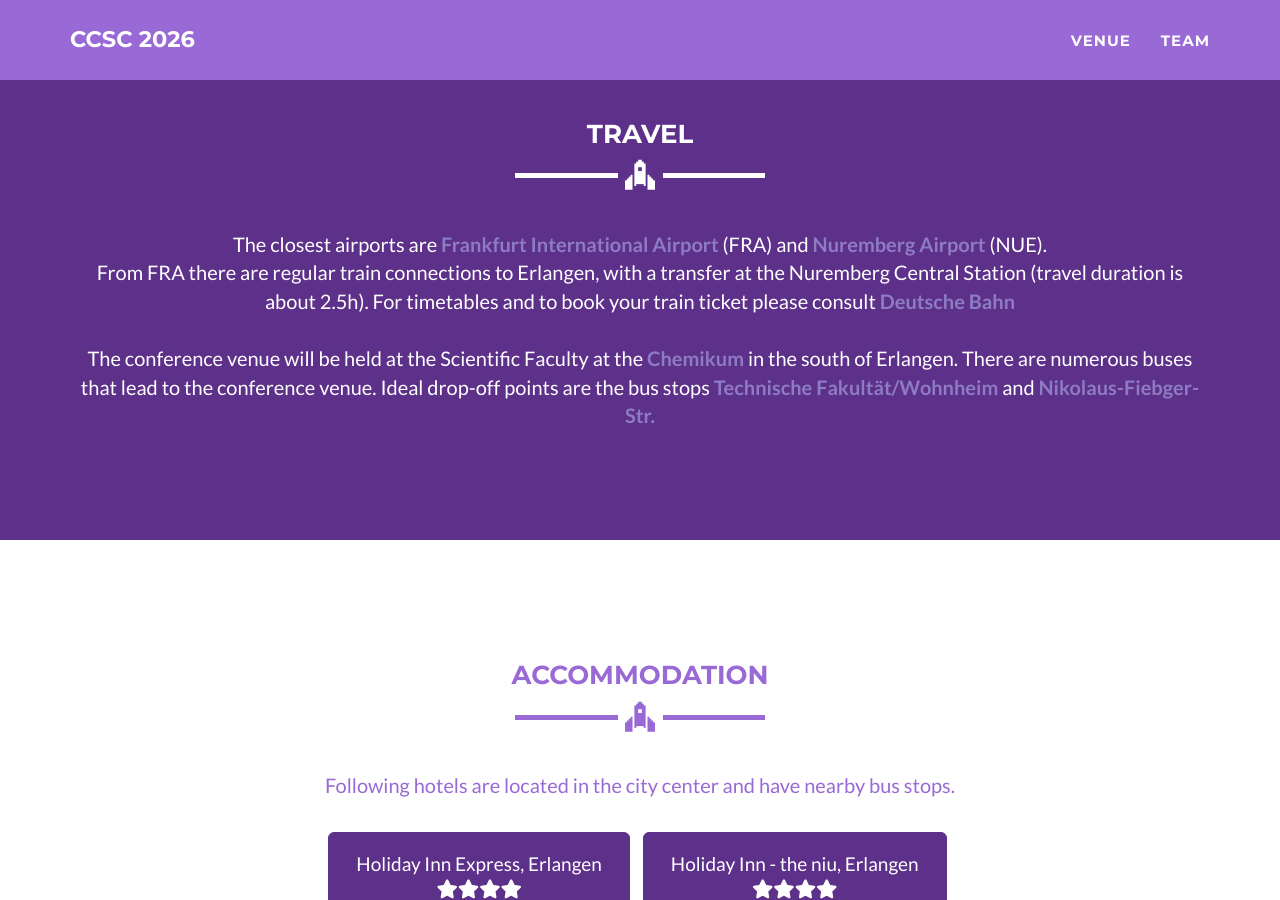
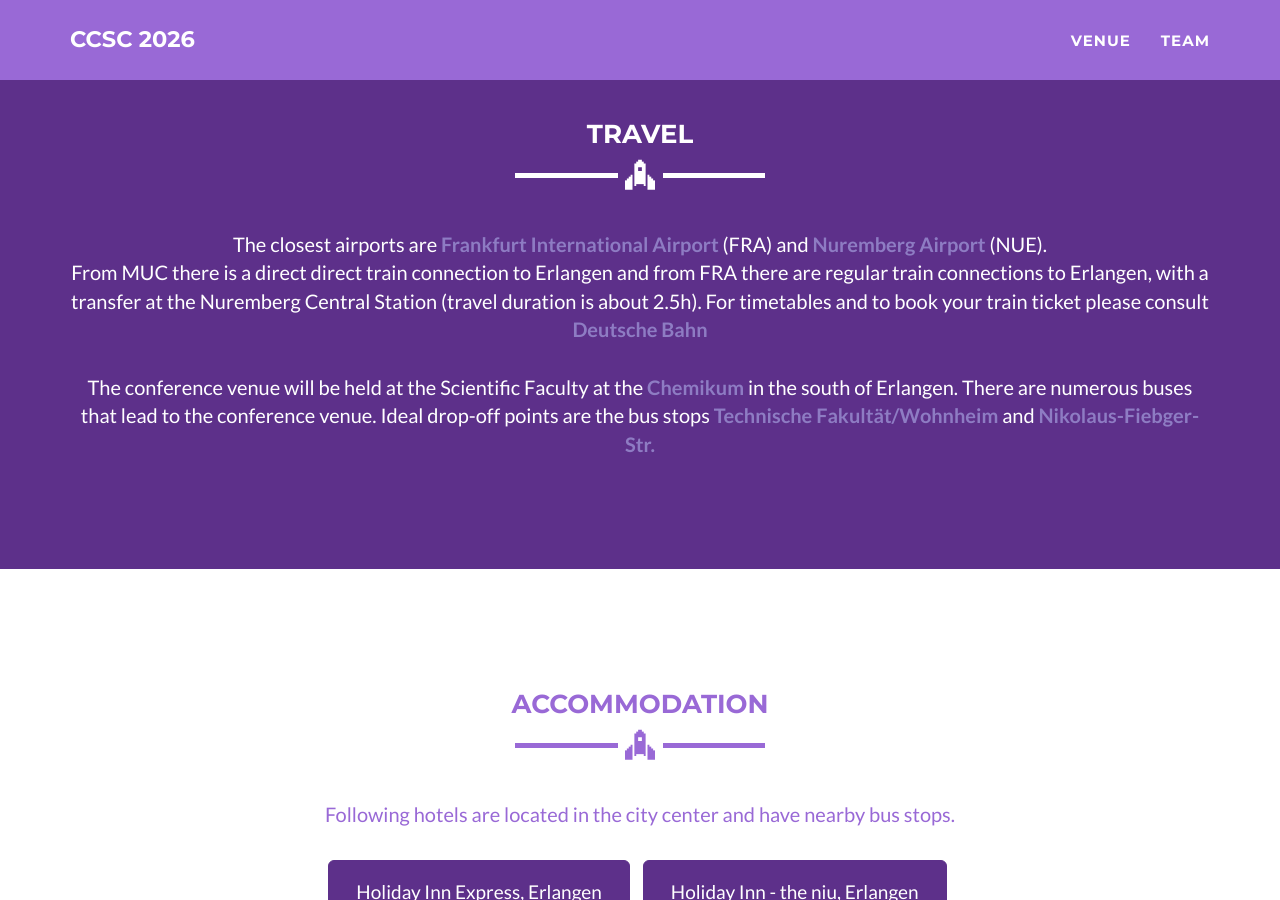
Before and after one commit to ccsc2026/ccsc2026.github.io, a Jekyll site: the page built from venue.html, in a window 1280 px wide and 900 px high, scrolled down 1191 px. Built offline with Jekyll 4.4.1, drawn with Linux system fonts in a browser that asks for light colours.

Commit message:
Update venue.html
Travel changes

```diff
--- a/venue.html
+++ b/venue.html
@@ -34,7 +34,7 @@ layout: page
          <p>
         The closest airports are <a href="https://www.frankfurt-airport.com/en.html" target="_blank" style="color:#8e7cc3;"><b>Frankfurt International Airport</b></a> (FRA) and <a href="https://www.airport-nuernberg.de/en" target="_blank" style="color:#8e7cc3;"><b>Nuremberg Airport</b></a> (NUE).
 	<br>
-	From FRA there are regular train connections to Erlangen, with a transfer at the Nuremberg Central Station (travel duration is about 2.5h).
+	From MUC there is a direct direct train connection to Erlangen and from FRA there are regular train connections to Erlangen, with a transfer at the Nuremberg Central Station (travel duration is about 2.5h).
 	For timetables and to book your train ticket please consult <a href='https://int.bahn.de/en' target='_blank' style="color:#8e7cc3;"><b>Deutsche Bahn</b></a>
 	<br><br>
      	The conference venue will be held at the Scientific Faculty at the <a href="https://www.chemistry.nat.fau.eu/" target="_blank" style="color:#8e7cc3;"><b>Chemikum</b></a> in the south of Erlangen.
```
